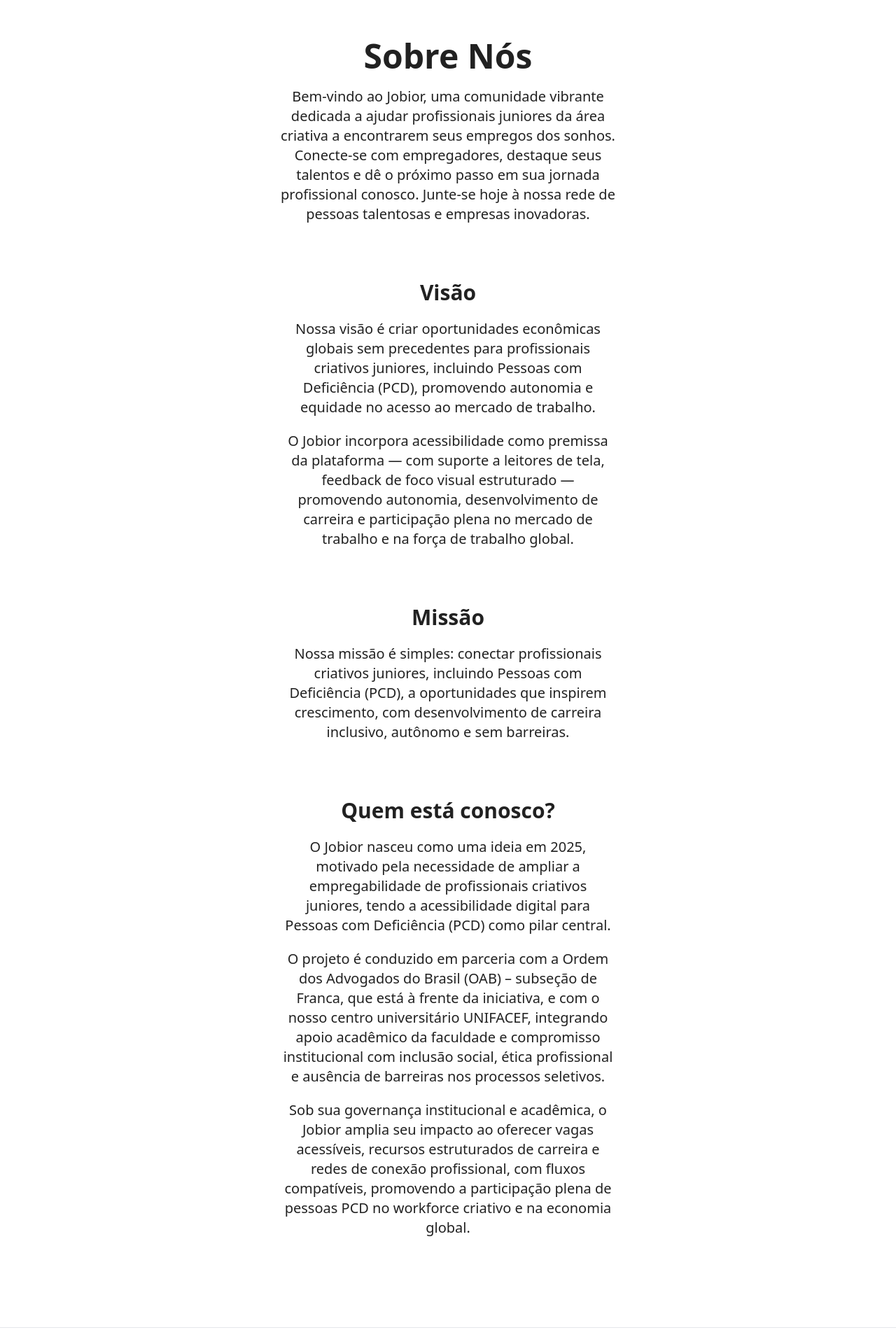
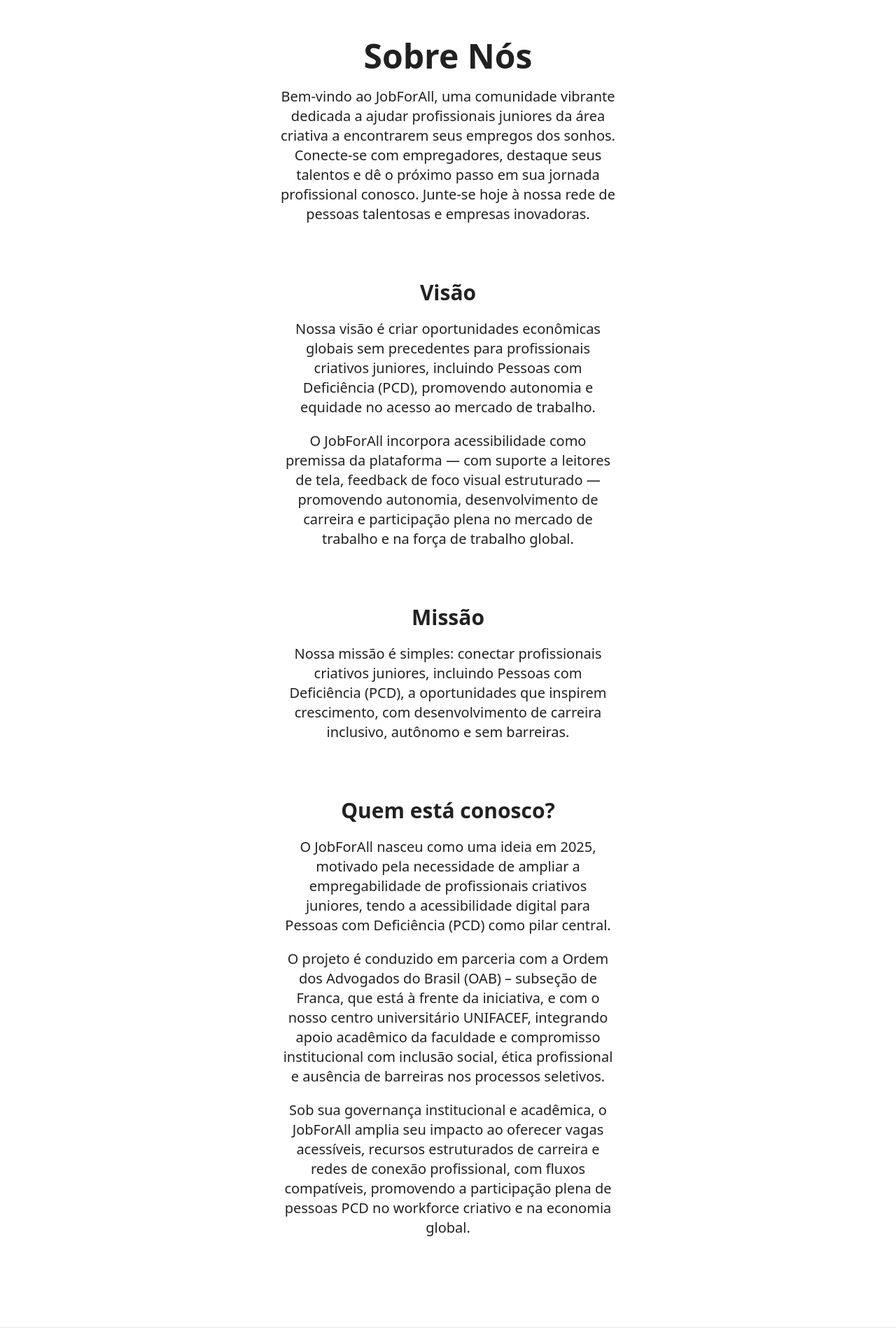
Before and after one commit to Trabalho-Tic/Tic-Site-de-vagas-de-emprego-, a React (Vite) app in the folder Frontend/TicFrontend/: page /about in a window 1280 px wide. Shown: the part 400-2320 px from the top of the page at 70% size. Built offline with nearby package versions, Linux system fonts and the light colour scheme.

Commit message:
feat(company) Deixando o company funcional

```diff
--- a/Frontend/TicFrontend/src/Pages/About.jsx
+++ b/Frontend/TicFrontend/src/Pages/About.jsx
@@ -14,13 +14,13 @@ function About() {
 
                 <div className="flex flex-col gap-5 justify-center items-center pt-20 px-100">
                     <h1 className="text-5xl font-semibold">Sobre Nós</h1>
-                    <p className="text-xl font-medium text-center">Bem-vindo ao Jobior, uma comunidade vibrante dedicada a ajudar profissionais juniores da área criativa a encontrarem seus empregos dos sonhos. Conecte-se com empregadores, destaque seus talentos e dê o próximo passo em sua jornada profissional conosco. Junte-se hoje à nossa rede de pessoas talentosas e empresas inovadoras.</p>
+                    <p className="text-xl font-medium text-center">Bem-vindo ao JobForAll, uma comunidade vibrante dedicada a ajudar profissionais juniores da área criativa a encontrarem seus empregos dos sonhos. Conecte-se com empregadores, destaque seus talentos e dê o próximo passo em sua jornada profissional conosco. Junte-se hoje à nossa rede de pessoas talentosas e empresas inovadoras.</p>
                 </div>
 
                 <div className="flex flex-col gap-5 justify-center items-center pt-20 px-100">
                     <h1 className="text-3xl font-semibold">Visão</h1>
                     <p className="text-xl font-medium text-center">Nossa visão é criar oportunidades econômicas globais sem precedentes para profissionais criativos juniores, incluindo Pessoas com Deficiência (PCD), promovendo autonomia e equidade no acesso ao mercado de trabalho.</p>
-                    <p className="text-xl font-medium text-center">O Jobior incorpora acessibilidade como premissa da plataforma — com suporte a leitores de tela, feedback de foco visual estruturado — promovendo autonomia, desenvolvimento de carreira e participação plena no mercado de trabalho e na força de trabalho global.</p>
+                    <p className="text-xl font-medium text-center">O JobForAll incorpora acessibilidade como premissa da plataforma — com suporte a leitores de tela, feedback de foco visual estruturado — promovendo autonomia, desenvolvimento de carreira e participação plena no mercado de trabalho e na força de trabalho global.</p>
                 </div>
 
                 <div className="flex flex-col gap-5 justify-center items-center pt-20 px-100">
@@ -30,9 +30,9 @@ function About() {
 
                 <div className="flex flex-col gap-5 justify-center items-center pt-20 px-100">
                     <h1 className="text-3xl font-semibold">Quem está conosco?</h1>
-                    <p className="text-xl font-medium text-center">O Jobior nasceu como uma ideia em 2025, motivado pela necessidade de ampliar a empregabilidade de profissionais criativos juniores, tendo a acessibilidade digital para Pessoas com Deficiência (PCD) como pilar central.</p>
+                    <p className="text-xl font-medium text-center">O JobForAll nasceu como uma ideia em 2025, motivado pela necessidade de ampliar a empregabilidade de profissionais criativos juniores, tendo a acessibilidade digital para Pessoas com Deficiência (PCD) como pilar central.</p>
                     <p className="text-xl font-medium text-center">O projeto é conduzido em parceria com a Ordem dos Advogados do Brasil (OAB) – subseção de Franca, que está à frente da iniciativa, e com o nosso centro universitário UNIFACEF, integrando apoio acadêmico da faculdade e compromisso institucional com inclusão social, ética profissional e ausência de barreiras nos processos seletivos.</p>
-                    <p className="text-xl font-medium text-center">Sob sua governança institucional e acadêmica, o Jobior amplia seu impacto ao oferecer vagas acessíveis, recursos estruturados de carreira e redes de conexão profissional, com fluxos compatíveis, promovendo a participação plena de pessoas PCD no workforce criativo e na economia global.</p>
+                    <p className="text-xl font-medium text-center">Sob sua governança institucional e acadêmica, o JobForAll amplia seu impacto ao oferecer vagas acessíveis, recursos estruturados de carreira e redes de conexão profissional, com fluxos compatíveis, promovendo a participação plena de pessoas PCD no workforce criativo e na economia global.</p>
                 </div>
 
             </section>
--- a/Frontend/TicFrontend/src/components/CardCompanies.jsx
+++ b/Frontend/TicFrontend/src/components/CardCompanies.jsx
@@ -6,7 +6,7 @@ function CardCompanies(props) {
   console.log(props.empresa)
 
   return (
-    <Link to={`/empresa/sobre`} className="flex flex-col h-auto w-70 p-6 border border-gray-300 rounded-2xl items-center shadow-lg transition-all duration-300 hover:shadow-purple-300 hover:-translate-y-1">
+    <Link to={`/empresas`} className="flex flex-col h-auto w-70 p-6 border border-gray-300 rounded-2xl items-center shadow-lg transition-all duration-300 hover:shadow-purple-300 hover:-translate-y-1">
       <div className="flex gap-5 items-center">
         <img className="h-15 w-15 rounded-full" src={props.empresa.logo} alt="" />
         <div className="flex justify-between gap-10 py-6">
```
Also changed, not shown: 4 other files (tests, documents, lock files or other folders).
